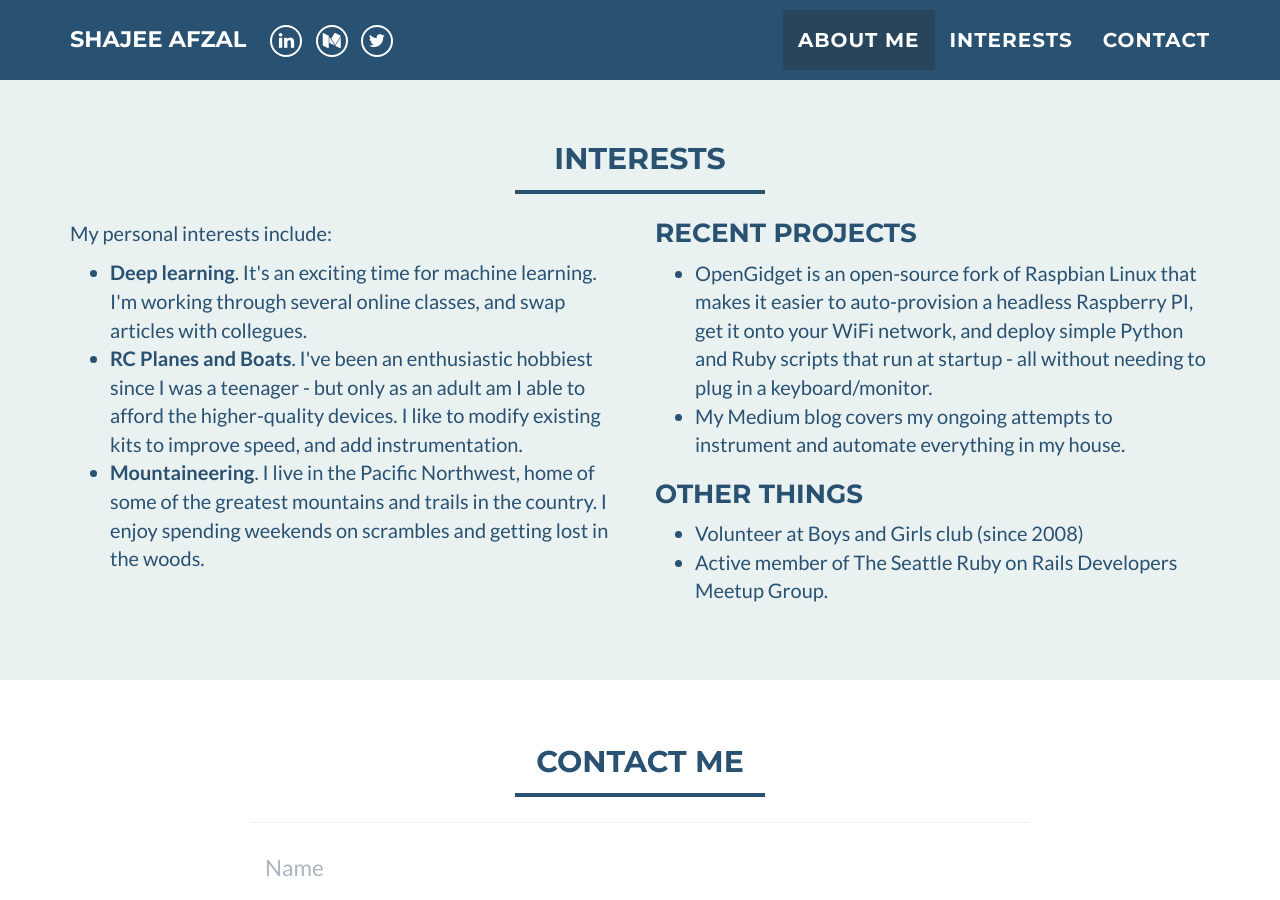
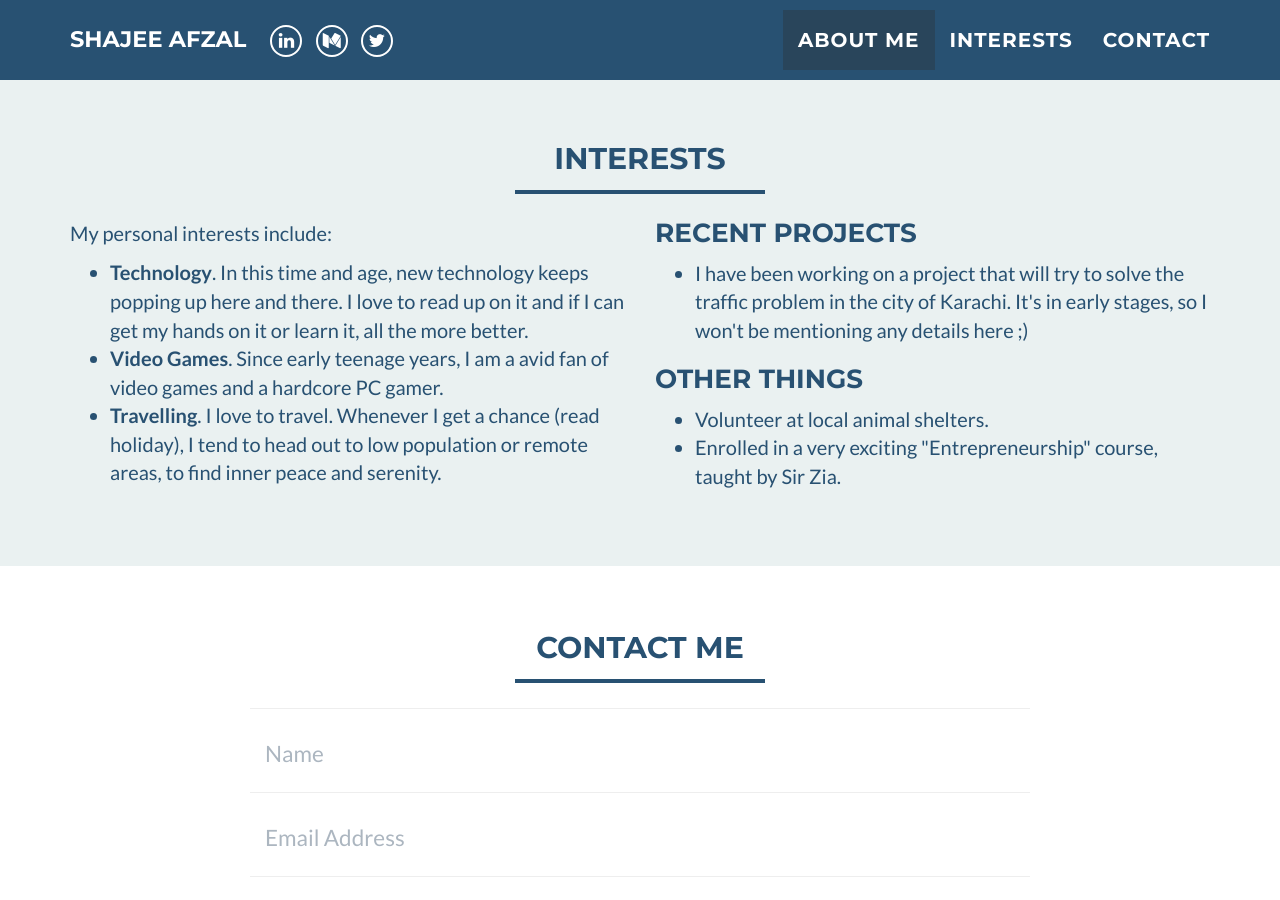
Before and after one commit to ShajeeAfzal/shajeeafzal.github.io, a Jekyll site: the page built from index.html, in a window 1280 px wide and 900 px high, scrolled down 905 px. Built offline with Jekyll 4.4.1, drawn with Linux system fonts in a browser that asks for light colours.

Commit message:
updated interests

```diff
--- a/_includes/interests.html
+++ b/_includes/interests.html
@@ -13,15 +13,13 @@
         </p>
 			<ul>
 			  <li>
-				 <b>Deep learning</b>. It's an exciting time for machine learning. I'm working through several online classes, and swap articles with collegues.
+				 <b>Technology</b>. In this time and age, new technology keeps popping up here and there. I love to read up on it and if I can get my hands on it or learn it, all the more better.
 			  </li>
 			  <li>
-				  <b>RC Planes and Boats</b>. I've been an enthusiastic hobbiest since I was a teenager - but only as an adult am I able to afford the higher-quality
-          devices. I like to modify existing kits to improve speed, and add instrumentation.
+				  <b>Video Games</b>. Since early teenage years, I am a avid fan of video games and a hardcore PC gamer.
 			  </li>
 			  <li>
-				  <b>Mountaineering</b>. I live in the Pacific Northwest, home of some of the greatest mountains and trails in the country. I enjoy spending weekends
-          on scrambles and getting lost in the woods.
+				  <b>Travelling</b>. I love to travel. Whenever I get a chance (read holiday), I tend to head out to low population or remote areas, to find inner peace and serenity.
       </li>
 			</ul>
 		</div>
@@ -29,20 +27,16 @@
       <h3 style="margin-top:0">Recent Projects</h3>
 		  <ul>
   			<li>
-          OpenGidget is an open-source fork of Raspbian Linux that makes it easier to auto-provision a headless Raspberry PI,
-          get it onto your WiFi network, and deploy simple Python and Ruby scripts that run at startup - all without needing to plug in a keyboard/monitor.
+			 I have been working on a project that will try to solve the traffic problem in the city of Karachi. It's in early stages, so I won't be mentioning any details here ;)
     		</li>
-  			<li>
-          My Medium blog covers my ongoing attempts to instrument and automate everything in my house.
-  			</li>
   		    </ul>
   		    <h3>Other Things</h3>
   		    <ul>
   			<li>
-           Volunteer at Boys and Girls club (since 2008)
+            Volunteer at local animal shelters.
   			</li>
   			<li>
-  			  Active member of The Seattle Ruby on Rails Developers Meetup Group.
+  			  Enrolled in a very exciting "Entrepreneurship" course, taught by Sir Zia.
   			</li>
 		   </ul>
       </div>
```
